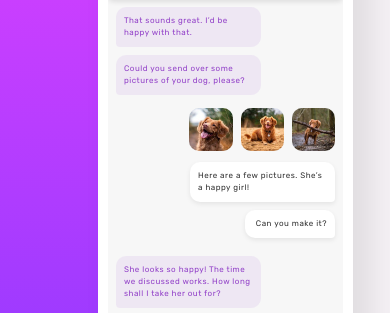
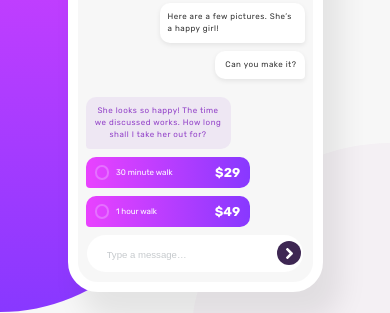
Before and after one commit to mehmet-emin-git/chat-app-illustration, a plain HTML site: page index.html in a window 390 px wide. Shown: the part 237-550 px from the top of the page. Drawn offline with Linux system fonts and the light colour scheme.

Commit message:
:lipstick: mobile view
finishing the mobile view and the media queries

```diff
--- a/style.sass
+++ b/style.sass
@@ -31,6 +31,8 @@ body
 	font-size: 16px
 	margin: 0
 	font-family: 'Rubik', sans-serif
+	width: 100vw
+	height: 100%
 
 img
 	max-width: 100%
@@ -45,7 +47,6 @@ img
 	height: 100vh
 	position: relative
 	background: $light-grayish-violet
-	overflow: hidden
 	z-index: -2
 
 	&::before
@@ -65,13 +66,12 @@ img
 		content: ""
 		display: block
 		background: $shape-bg
-		border-top-right-radius: 450px
-		border-top-left-radius: 450px
-		width: 35vw
+		border-top-left-radius: 270px
+		width: 21vw
 		height: 84vh
 		position: absolute
 		bottom:0
-		right:-14vw
+		right: 0
 		z-index: -1
 
 // the phone styles
@@ -189,6 +189,7 @@ img
 				max-width: 145px
 				border-radius: 10px
 				background: $white
+				text-align: left
 				color: #333
 				border-bottom-right-radius: 4px
 				margin-left: auto
@@ -284,3 +285,55 @@ img
 		line-height: 1.6em
 		color: $dark-grayish-violet
 		max-width: 68%
+
+
+// media query
+@media (max-width: 1100px)
+	body
+		height: 100vh
+	.container
+		flex-direction: column
+		text-align: center
+		padding: 1rem
+		height: 100vh
+
+		&::before
+			content: ""
+			display: block
+			background: $bg-gradient
+			border-bottom-right-radius: 450px
+			border-bottom-left-radius: 0
+			width: 48vw
+			height: 65vh
+			position: absolute
+			top:0
+			left: 0
+
+		&::after
+			width: 51vw
+			height: 55vh
+
+
+		.phone
+			width: 100%
+
+			.frame
+				margin-right: 0
+
+
+		.text
+			width: 100%
+			margin: 1.5rem 0
+			p
+				margin: 0 auto
+				max-width: 95%
+
+@media (max-width: 375px)
+	body
+		height: 100%
+
+	.container
+		height: 100%
+
+		.phone
+			margin-top: 0
```
Also changed, not shown: css/style.css, 1 other file.
